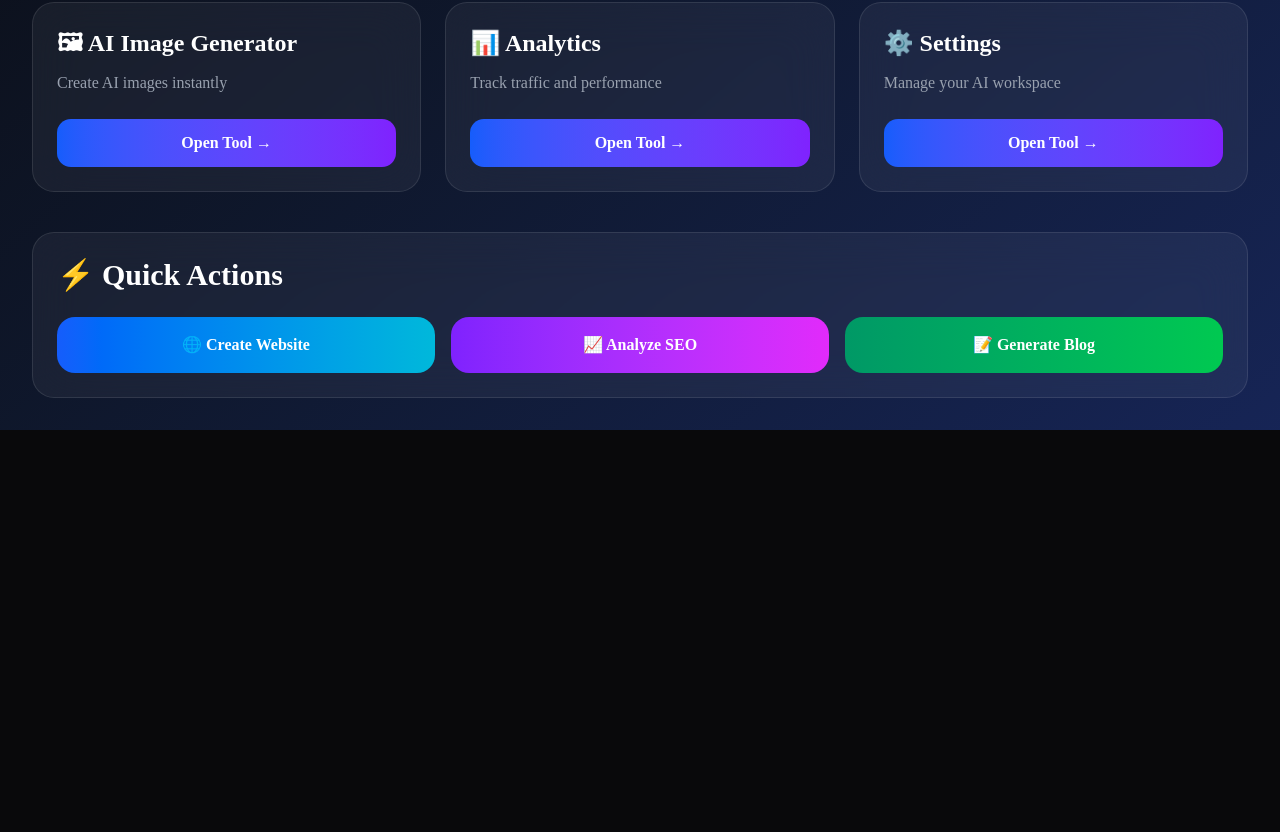
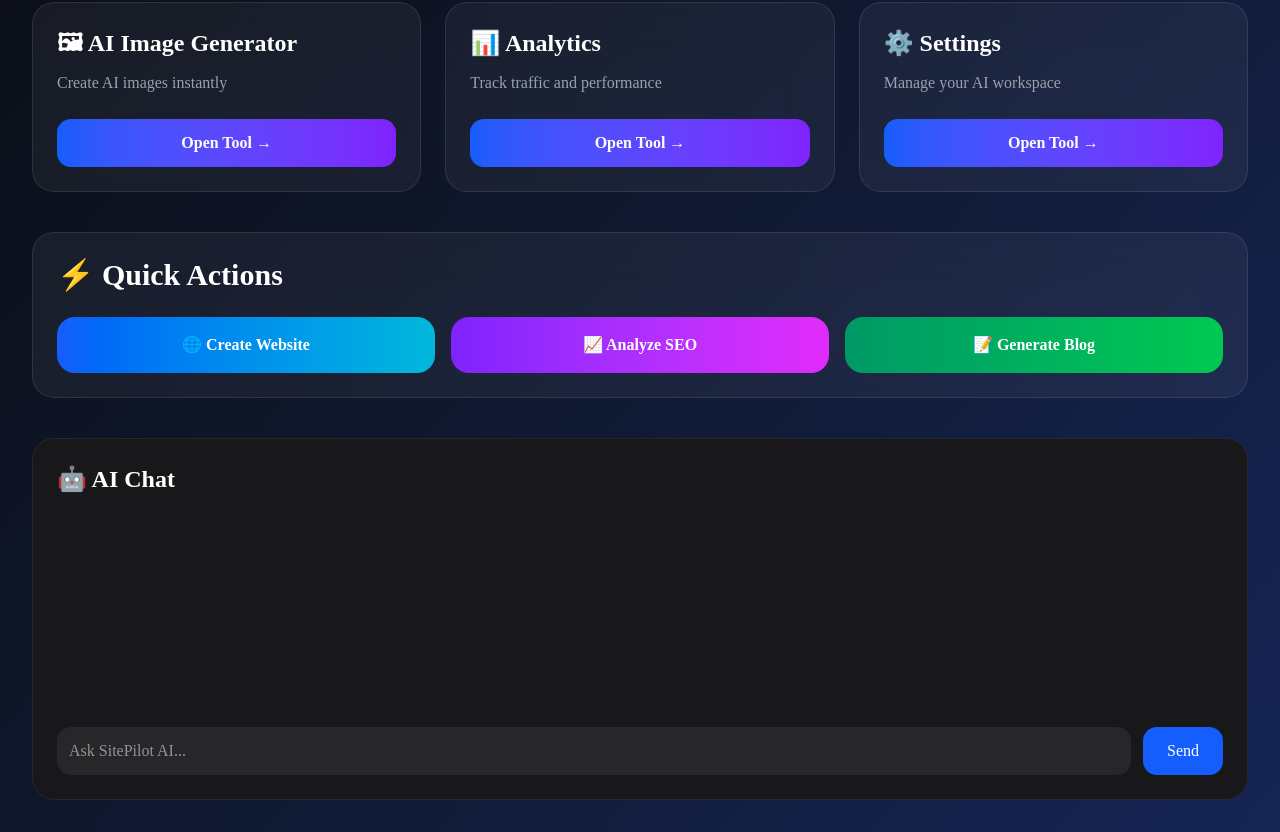
Before and after one commit to viraj3628-raj/SitePilot-AI, a Next.js app: page / in a window 1280 px wide. Shown: the part 668-1500 px from the top of the page. Before the commit the page ends 1098 px from the top, so only its background shows below. Built offline with nearby package versions, Linux system fonts and the light colour scheme.

Commit message:
Added AI Chat Box

```diff
--- /dev/null
+++ b/components/dashboard/ChatBox.tsx
@@ -0,0 +1,65 @@
+"use client";
+
+import { useState } from "react";
+import ChatMessage from "@/components/ChatMessage";
+
+type Msg = {
+  role: "user" | "ai";
+  text: string;
+};
+
+export default function ChatBox() {
+  const [messages, setMessages] = useState<Msg[]>([]);
+  const [message, setMessage] = useState("");
+
+  async function sendMessage() {
+    if (!message.trim()) return;
+
+    const userMessage = message;
+    setMessages((old) => [...old, { role: "user", text: userMessage }]);
+    setMessage("");
+
+    const res = await fetch("/api/chat", {
+      method: "POST",
+      headers: {
+        "Content-Type": "application/json",
+      },
+      body: JSON.stringify({ message: userMessage }),
+    });
+
+    const data = await res.json();
+
+    setMessages((old) => [
+      ...old,
+      { role: "ai", text: data.reply },
+    ]);
+  }
+
+  return (
+    <div className="mt-10 rounded-3xl border border-zinc-800 bg-zinc-900 p-6">
+      <h2 className="text-2xl font-bold mb-4">🤖 AI Chat</h2>
+
+      <div className="space-y-3 min-h-[200px] mb-4">
+        {messages.map((m, i) => (
+          <ChatMessage key={i} role={m.role} text={m.text} />
+        ))}
+      </div>
+
+      <div className="flex gap-3">
+        <input
+          value={message}
+          onChange={(e) => setMessage(e.target.value)}
+          className="flex-1 rounded-xl bg-zinc-800 p-3 text-white"
+          placeholder="Ask SitePilot AI..."
+        />
+
+        <button
+          onClick={sendMessage}
+          className="rounded-xl bg-blue-600 px-6 text-white"
+        >
+          Send
+        </button>
+      </div>
+    </div>
+  );
+}
--- a/components/dashboard/Dashboard.tsx
+++ b/components/dashboard/Dashboard.tsx
@@ -1,6 +1,7 @@
 import StatsCard from "./StatsCard";
 import FeatureCard from "./FeatureCard";
 import QuickActions from "./QuickActions";
+import ChatBox from "./ChatBox";
 
 export default function Dashboard() {
   return (
@@ -66,6 +67,8 @@ export default function Dashboard() {
         <QuickActions />
       </div>
 
+      <ChatBox />
+
     </div>
   );
 }
```
